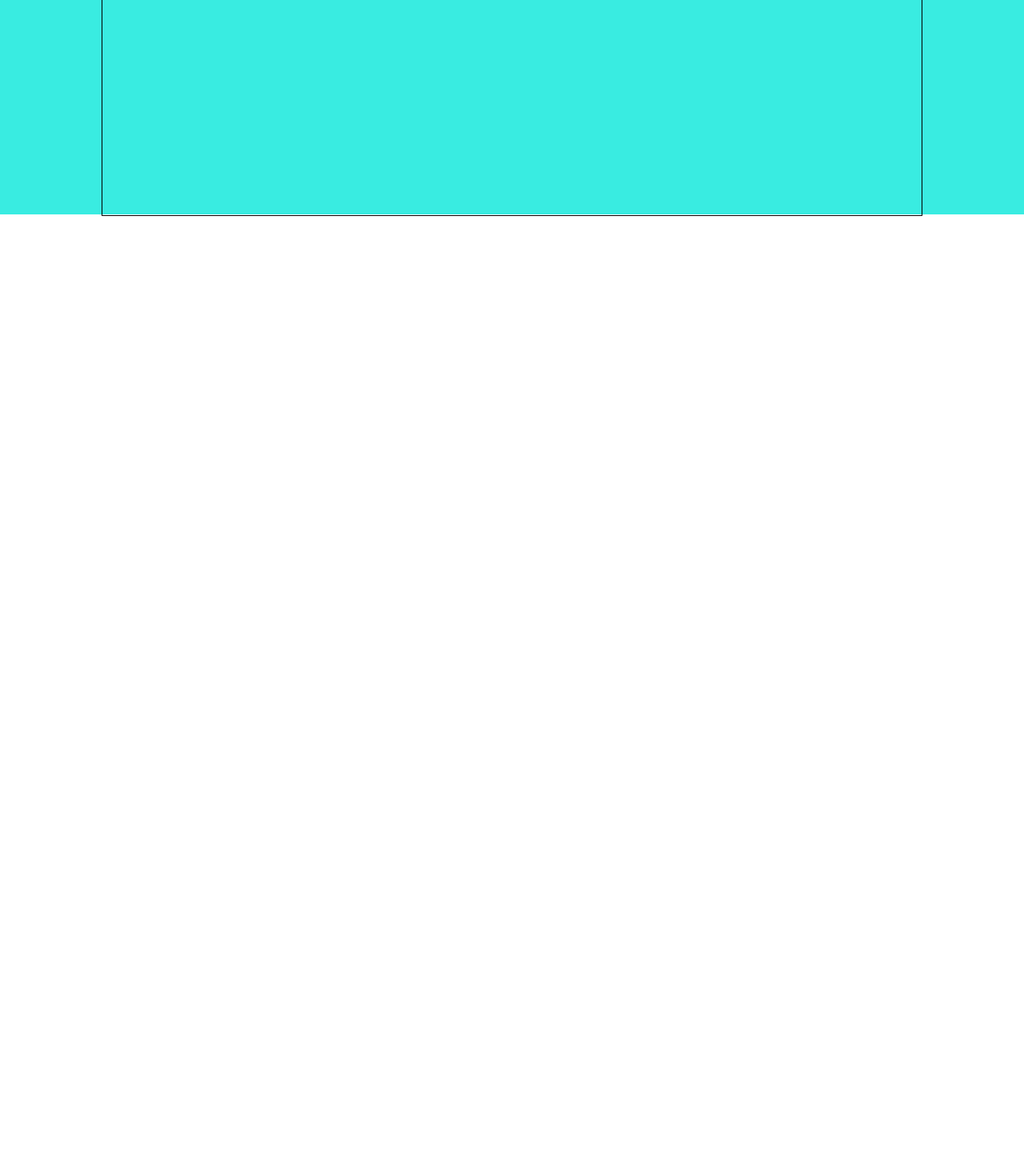
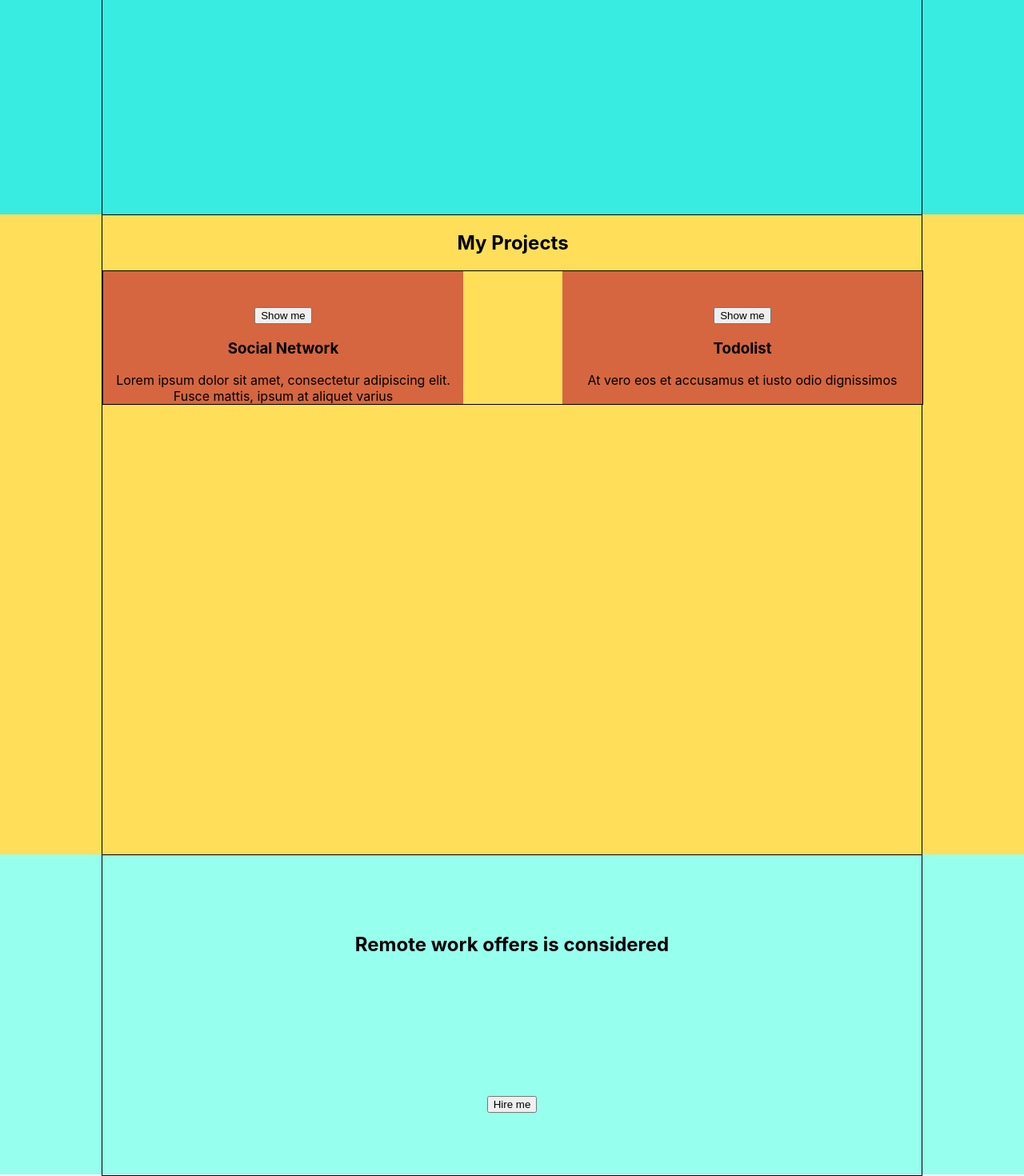
Before and after one commit to uginza/My-portfolio, a React (Create React App) app: page / in a window 1280 px wide. Shown: the part 1412-2882 px from the top of the page at 80% size. Before the commit the page ends 1682 px from the top, so only its background shows below. Built offline with nearby package versions, Linux system fonts and the light colour scheme.

Commit message:
MyProjects.tsx component is set ToHireMe.tsx component has been created

```diff
--- a/src/App.tsx
+++ b/src/App.tsx
@@ -3,6 +3,8 @@ import './App.css';
 import {Header} from "./header/Header";
 import {MainPage} from "./mainPage/MainPage";
 import {Skills} from "./skills/Skills";
+import {MyProjects} from "./myProjects/MyProjects";
+import {ToHireMe} from "./ToHire/ToHireMe";
 
 function App() {
     return (
@@ -10,6 +12,8 @@ function App() {
             <Header/>
             <MainPage/>
             <Skills/>
+            <MyProjects/>
+            <ToHireMe/>
         </div>
     );
 }
--- /dev/null
+++ b/src/ToHire/ToHireMe.module.css
@@ -0,0 +1,14 @@
+.toHireBlock {
+    height: 50vh;
+    background-color: #96ffed;
+}
+
+.myProjectsBlockContainer {
+    display: flex;
+    flex-direction: column;
+    justify-content: space-around;
+    align-items: center;
+   /* align-items: center;
+    flex-direction: column;
+    justify-content: flex-start;*/
+}
--- /dev/null
+++ b/src/ToHire/ToHireMe.tsx
@@ -0,0 +1,15 @@
+import React from 'react';
+import s from './ToHireMe.module.css';
+import containerStyle from '../common/styles/containerStyle.module.css'
+
+
+export function ToHireMe() {
+    return (
+        <div className={s.toHireBlock}>
+            <div className={`${containerStyle.container} ${s.myProjectsBlockContainer}`}>
+                <h2>Remote work offers is considered</h2>
+                <button>Hire me</button>
+            </div>
+        </div>
+    );
+}
--- /dev/null
+++ b/src/myProjects/MyProject/MyProject.module.css
@@ -0,0 +1,17 @@
+.skill {
+    width: 450px;
+    background-color: #d56640;
+    display: flex;
+    flex-direction: column;
+    align-items: center;
+    text-align: center;
+}
+
+
+.description {
+
+}
+
+.button {
+    margin-top: 10%;
+}
--- /dev/null
+++ b/src/myProjects/MyProject/MyProject.tsx
@@ -0,0 +1,17 @@
+import React from 'react';
+import s from './MyProject.module.css';
+
+type SkillPropsType={
+    projectName:string
+    description:string
+}
+
+export function MyProject(props:SkillPropsType) {
+    return (
+            <div className={s.skill}>
+                <button className={s.button}>Show me</button>
+                <h3>{props.projectName}</h3>
+                <span className={s.description}>{props.description}</span>
+            </div>
+    );
+}
--- /dev/null
+++ b/src/myProjects/MyProjects.module.css
@@ -0,0 +1,16 @@
+.myProjectsBlock {
+    height: 100vh;
+    background-color: #ffde59;
+}
+
+.myProjectsBlockContainer {
+    align-items: center;
+    flex-direction: column;
+    justify-content: flex-start;
+}
+.projects {
+    border: 1px solid;
+    width:100%;
+    display: flex;
+    justify-content: space-between;
+}
--- /dev/null
+++ b/src/myProjects/MyProjects.tsx
@@ -0,0 +1,18 @@
+import React from 'react';
+import s from './MyProjects.module.css';
+import containerStyle from '../common/styles/containerStyle.module.css'
+import {MyProject} from "./MyProject/MyProject";
+
+export function MyProjects() {
+    return (
+        <div className={s.myProjectsBlock}>
+            <div className={`${containerStyle.container} ${s.myProjectsBlockContainer}`}>
+                <h2>My Projects</h2>
+                <div className={s.projects}>
+                    <MyProject projectName={'Social Network'} description={'Lorem ipsum dolor sit amet, consectetur adipiscing elit. Fusce mattis, ipsum at aliquet varius'}/>
+                    <MyProject projectName={'Todolist'} description={'At vero eos et accusamus et iusto odio dignissimos'}/>
+                </div>
+            </div>
+        </div>
+    );
+}
```
